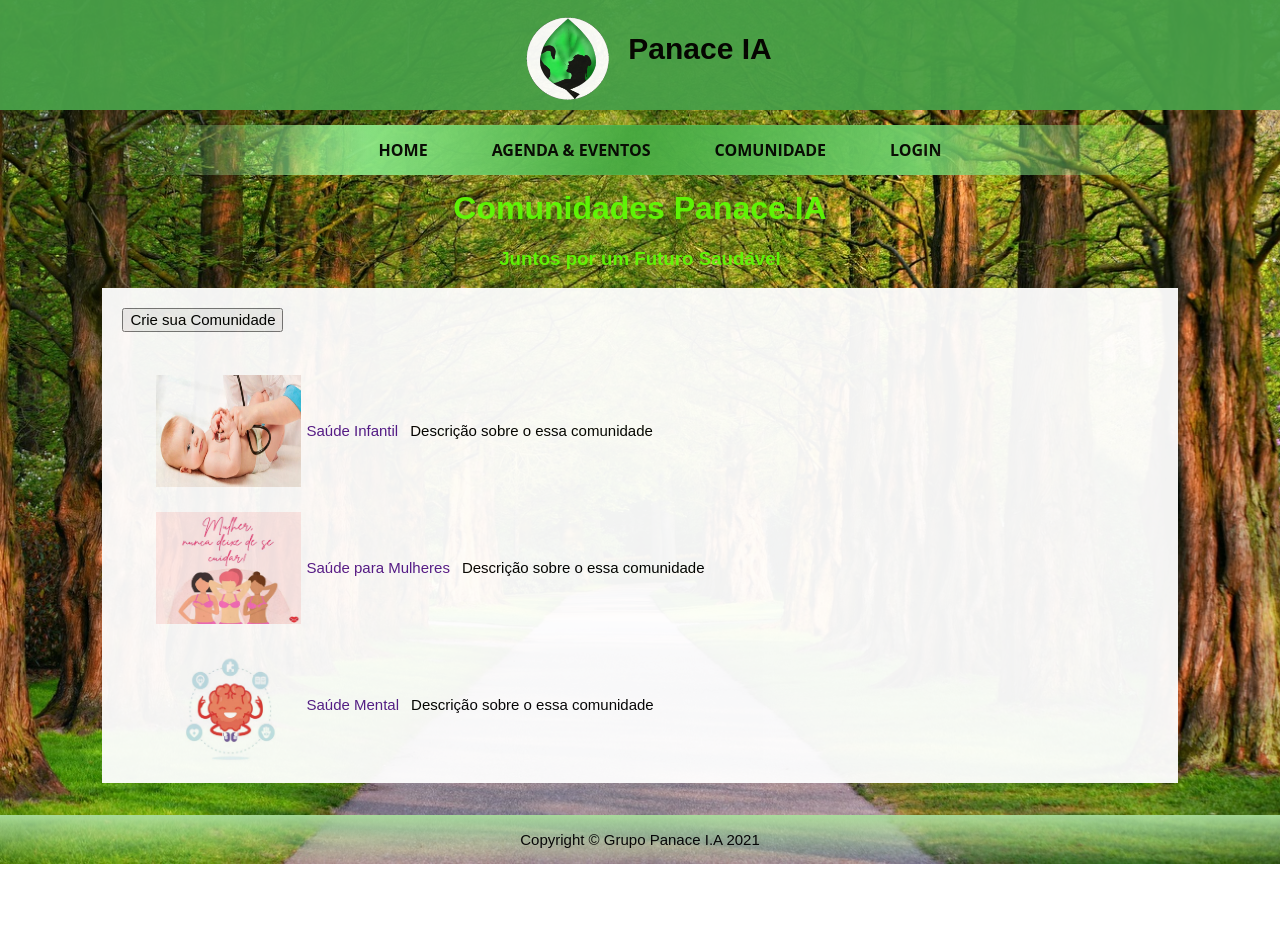
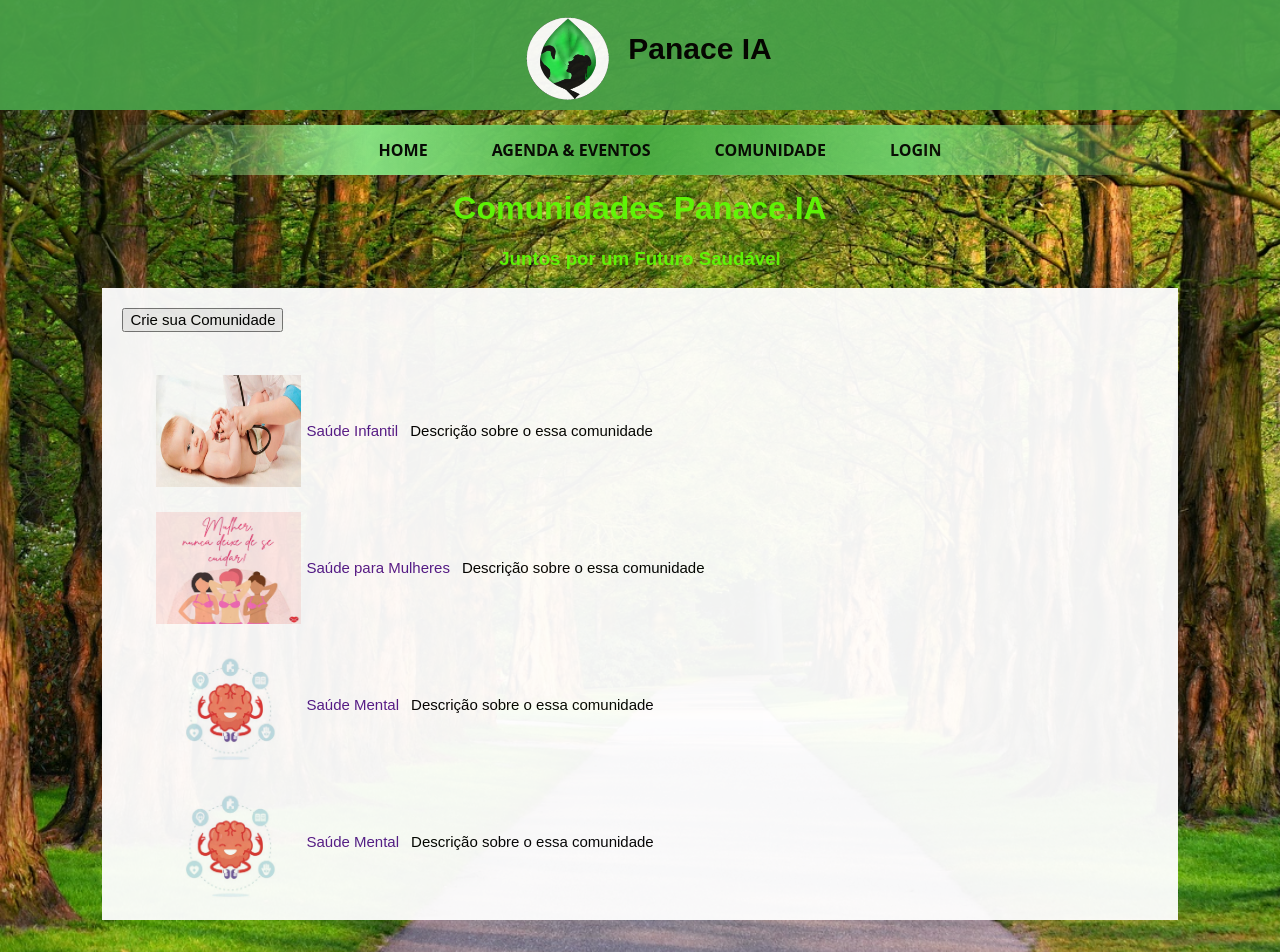
Before and after one commit to Marcos26-tech/PanaceiaReact, a React (Create React App) app: page /comunidade in a window 1280 px wide. Shown: the top 952 px of the page. Before the commit the page ends 864 px from the top, so only its background shows below. Built offline with nearby package versions, Linux system fonts and the light colour scheme.

Commit message:
ajuste home

```diff
--- a/src/components/comunidade/AcessarGrupo.jsx
+++ b/src/components/comunidade/AcessarGrupo.jsx
@@ -24,16 +24,23 @@ function AcessarGrupo() {
                     </div>
 
                     <div>
-                    <img src={Mulheres} alt="Saúde das Mulheres"/>
+                        <img src={Mulheres} alt="Saúde das Mulheres"/>
                         <a href="">Saúde para Mulheres</a>
                         <p>Descrição sobre o essa comunidade</p>
                     </div>
 
                     <div>
-                    <img src={Mental} alt="Saúde Mental"/>
+                        <img src={Mental} alt="Saúde Mental"/>
                         <a href="">Saúde Mental</a>
                         <p>Descrição sobre o essa comunidade</p>
                     </div>
+
+                    <div>
+                        <img src={Mental} alt="Saúde Mental"/>
+                        <a href="">Saúde Mental</a>
+                        <p>Descrição sobre o essa comunidade</p>
+                    </div>
+
 
                 </Section>
             </Container>
--- a/src/components/comunidade/StyledComunidade.js
+++ b/src/components/comunidade/StyledComunidade.js
@@ -4,6 +4,7 @@ export const Container = styled.section`
     align-items:center;
     margin:0 8% auto;
     background-color: #fff;
+    height: 100%;
     button {
         margin:20px;
         font-size:15px;
--- a/src/components/home/Carrossel.js
+++ b/src/components/home/Carrossel.js
@@ -11,8 +11,8 @@ import Item7 from '../../img/imghome/auto7.jpg';
 import Item8 from '../../img/imghome/auto8.jpg';
 import Item9 from '../../img/imghome/auto9.jpg';
 import Item10 from '../../img/imghome/auto10.jpg';
-import Item11 from '../../img/imghome/auto10.jpg';
-import Item12 from '../../img/imghome/auto10.jpg';
+import Item11 from '../../img/imghome/auto11.jpg';
+import Item12 from '../../img/imghome/auto12.jpg';
 
 
 
--- a/src/footer/Footer.jsx
+++ b/src/footer/Footer.jsx
@@ -21,7 +21,7 @@ const Footer = () => {
    return (
       <>
          <StyledFooter>
-            <p> Copyright &copy; Grupo Panace I.A 2021 </p>
+            <p>Copyright &copy; Grupo Panace I.A - 2021</p>
          </StyledFooter>
       </>
    )
```
